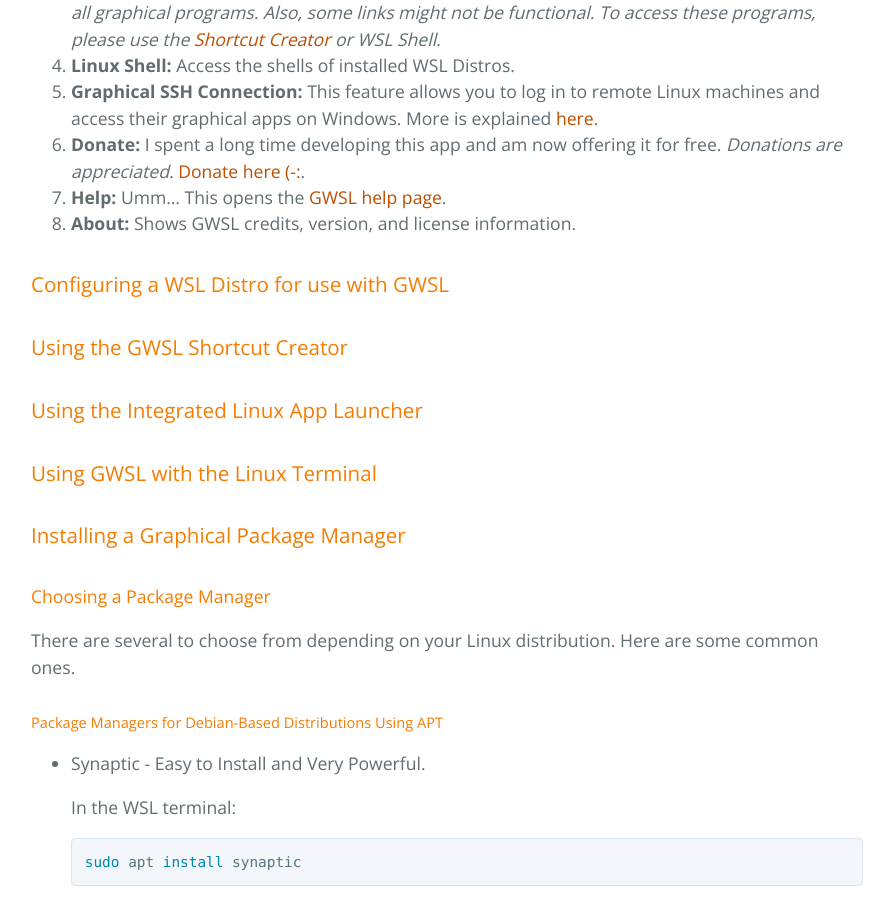
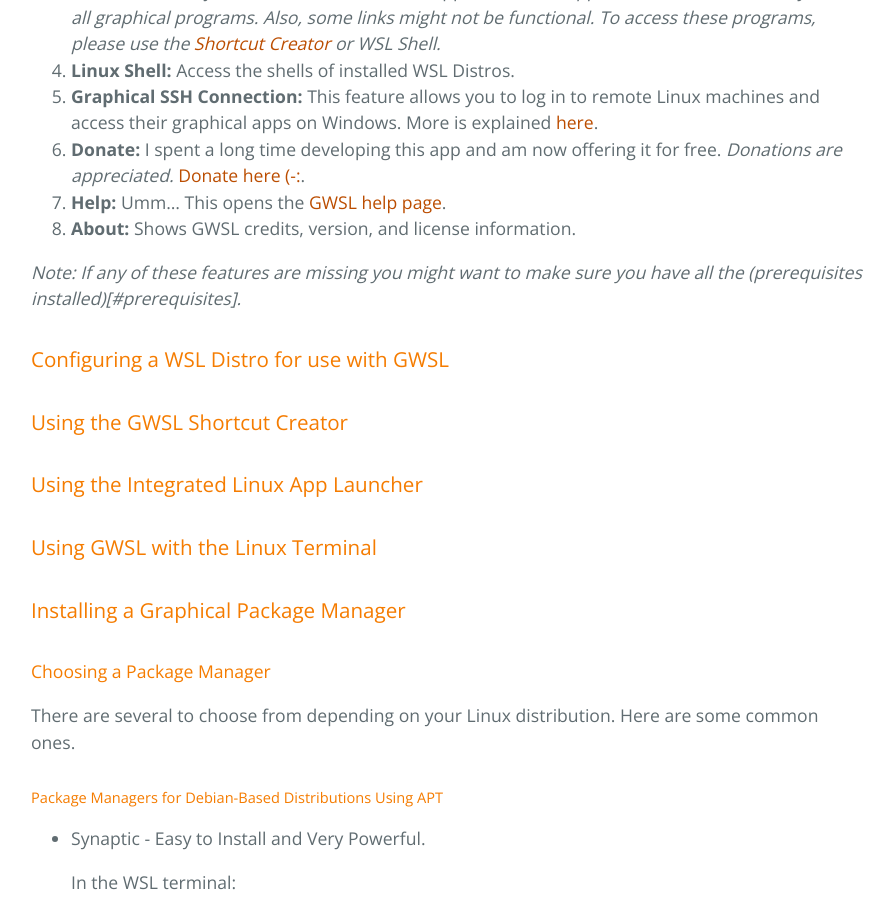
Before and after one commit to Opticos/gwsl, a Jekyll site: the page built from tutorials/manual.md, in a window 1280 px wide and 900 px high, scrolled down 2582 px. Shown: the whole window, without its empty margins (193-1087 px from the left). Built offline with Jekyll 4.4.1, drawn with Linux system fonts in a browser that asks for light colours; the repository's description, which GitHub fills in, is left out.

Commit message:
Update manual.md

```diff
--- a/tutorials/manual.md
+++ b/tutorials/manual.md
@@ -48,7 +48,7 @@ Overview: The GWSL Dashboard is where you can configure WSL machines, create sho
 
 <img src="https://opticos.github.io/gwsl/tutorials/dash annotated.png" width="350">
 
-##### Key
+#### Key
 1.  **GWSL Distro Tools:** Access various management and configuration options for WSL Distros.
 2.  **Shortcut Creator:** Create Windows Shortcuts that launch graphical Linux apps running in WSL. Usage is explained [here](#using-the-gwsl-shortcut-creator).
 3.  **Linux Apps:** You can access and launch most graphical Linux apps installed on WSL here. You can also instantly create shortcuts for these apps. *Note: The App Launcher does not always find all graphical programs. Also, some links might not be functional. To access these programs, please use the [Shortcut Creator](#using-the-gwsl-shortcut-creator) or WSL Shell.*
@@ -57,6 +57,8 @@ Overview: The GWSL Dashboard is where you can configure WSL machines, create sho
 6.  **Donate:** I spent a long time developing this app and am now offering it for free. *Donations are appreciated.* [Donate here (-:](https://sites.google.com/bartimee.com/opticos-studios/donate).
 7.  **Help:** Umm... This opens the [GWSL help page](https://opticos.github.io/gwsl/help.html).
 8.  **About:** Shows GWSL credits, version, and license information.
+
+*Note: If any of these features are missing you might want to make sure you have all the (prerequisites installed)[#prerequisites].*
 
 ### Configuring a WSL Distro for use with GWSL ###
 
```
